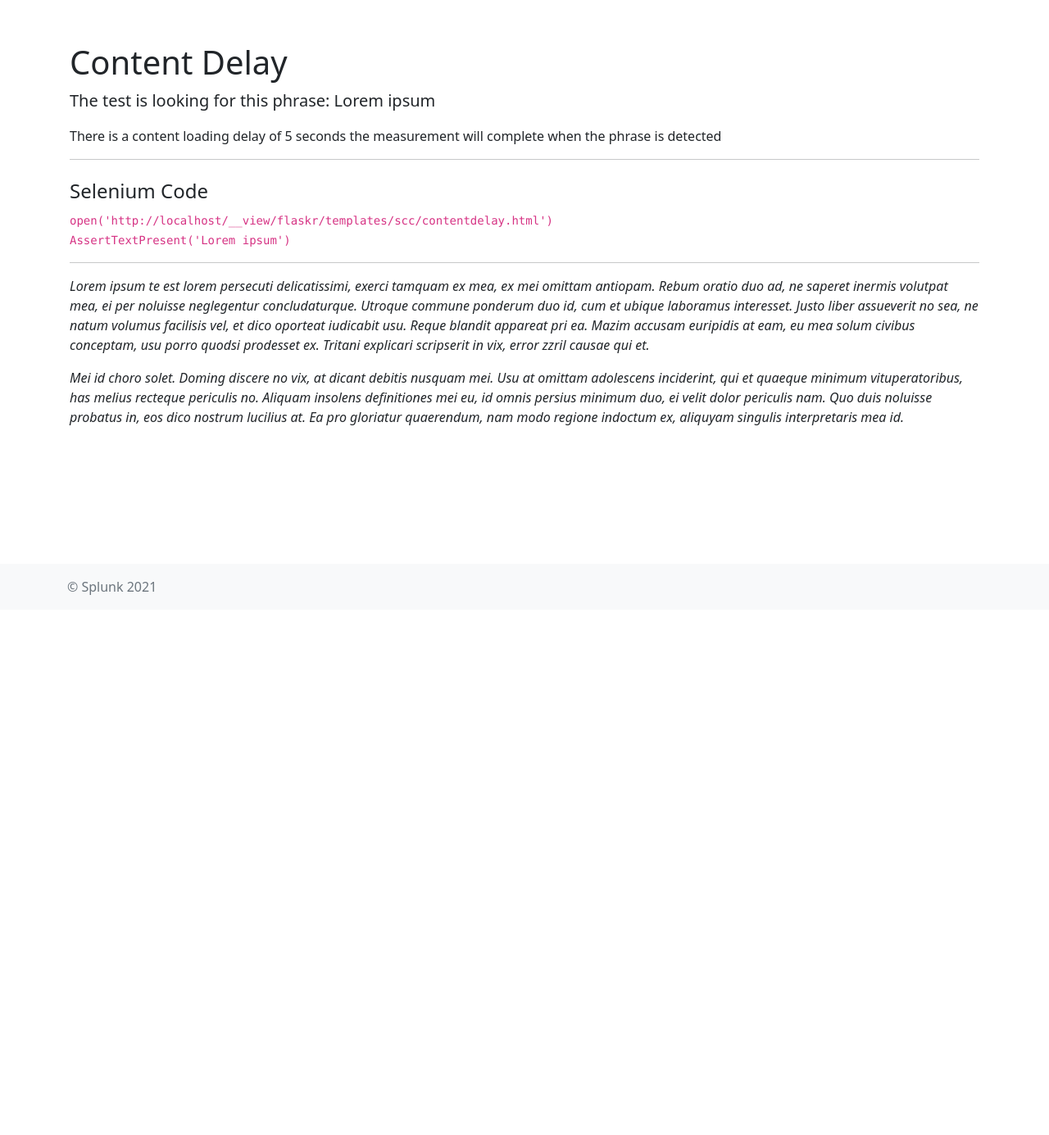
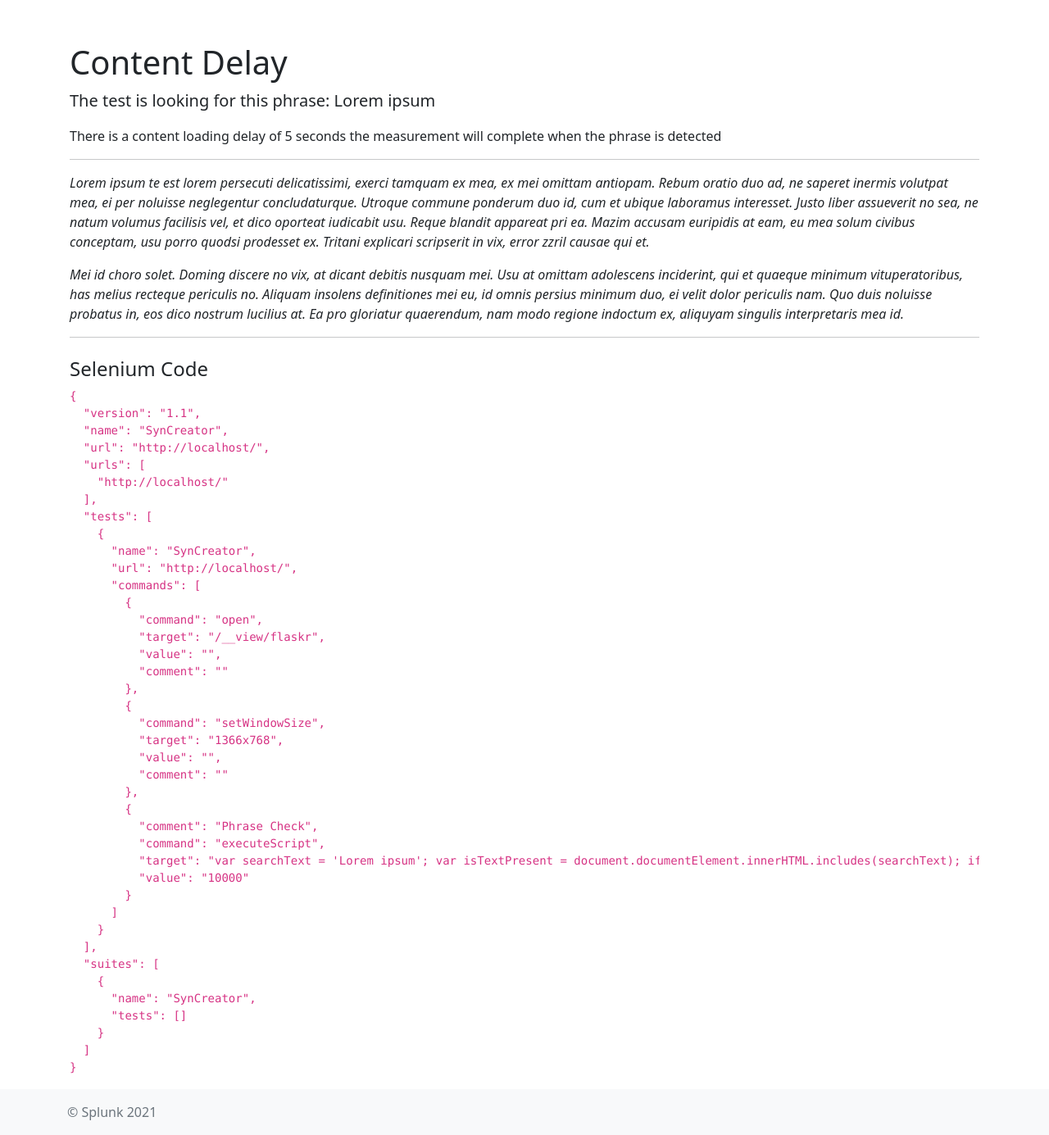
Before and after one commit to rcastley/SynCreator, a Flask app: template flaskr/templates/scc/contentdelay.html in a window 1280 px wide. Shown: the part 56-1441 px from the top of the page at 82% size. Before the commit the page ends 782 px from the top, so only its background shows below. Run offline with Flask 2, Linux system fonts and the light colour scheme; the template is opened without the code that fills it, so the values that code supplies are empty; some libraries are stand-ins or nearby versions.

Commit message:
Selenium scripts

```diff
--- a/flaskr/templates/scc/contentdelay.html
+++ b/flaskr/templates/scc/contentdelay.html
@@ -1,17 +1,59 @@
 {% extends 'site.html' %}
-
+{% set url_split = request.url.split('/') %}
 {% block content %}
 <h1 class="mt-5">Content Delay</h1>
 <p class="lead">The test is looking for this phrase: <b>Lorem ipsum</b></p>
 <p>There is a content loading delay of 5 seconds the measurement will complete when the phrase is detected</p>
+<hr/>
+<div id="lorem"><i>Waiting for text ...</i></div>
 <hr>
 <h4 class="mt-4">Selenium Code</h4>
-<code class="small">open('{{ request.url }}')<br/>
-AssertTextPresent('Lorem ipsum')</code>
-<hr/>
-<div id="lorem"></div>
+<pre id="selenium_json"></pre>
+<script>
+data = {
+   "version":"1.1",
+   "name":"SynCreator",
+   "url":"{{ url_split[0] }}//{{ url_split[1] }}{{ url_split[2] }}/",
+   "urls":[
+      "{{ url_split[0] }}//{{ url_split[1] }}{{ url_split[2] }}/"
+   ],
+   "tests":[
+      {
+         "name":"SynCreator",
+         "url":"{{ url_split[0] }}//{{ url_split[1] }}{{ url_split[2] }}/",
+         "commands":[
+            {
+               "command":"open",
+               "target":"/{{ url_split[3] }}/{{ url_split[4] }}",
+               "value":"",
+               "comment":""
+            },
+            {
+               "command":"setWindowSize",
+               "target":"1366x768",
+               "value":"",
+               "comment":""
+            },
+            {
+               "comment":"Phrase Check",
+               "command":"executeScript",
+               "target":"var searchText = 'Lorem ipsum'; var isTextPresent = document.documentElement.innerHTML.includes(searchText); if (isTextPresent != true) { var message = 'Assert text present failed: ' + searchText; throw(new Error(message)); }",
+               "value":"10000"
+            }
+         ]
+      }
+   ],
+   "suites":[
+      {
+         "name":"SynCreator",
+         "tests":[
+         ]
+      }
+   ]
+}
 
-<script>
-    setTimeout("$.ajax({ url: '/lorem', success: function(data) { $('#lorem').html(data);}});", 5000);
+document.getElementById("selenium_json").innerHTML = JSON.stringify(data, undefined, 2);
+
+setTimeout("$.ajax({ url: '/lorem', success: function(data) { $('#lorem').html(data);}});", 5000);
 </script>
 {% endblock %}
--- a/flaskr/templates/scc/cookies.html
+++ b/flaskr/templates/scc/cookies.html
@@ -56,5 +56,6 @@ data = {
    ]
 }
 
-document.getElementById("selenium_json").innerHTML = JSON.stringify(data, undefined, 2);</script>
+document.getElementById("selenium_json").innerHTML = JSON.stringify(data, undefined, 2);
+</script>
 {% endblock %}
```
Also changed, not shown: flaskr/templates/scc/validationerror.html (+46 -3 lines).
